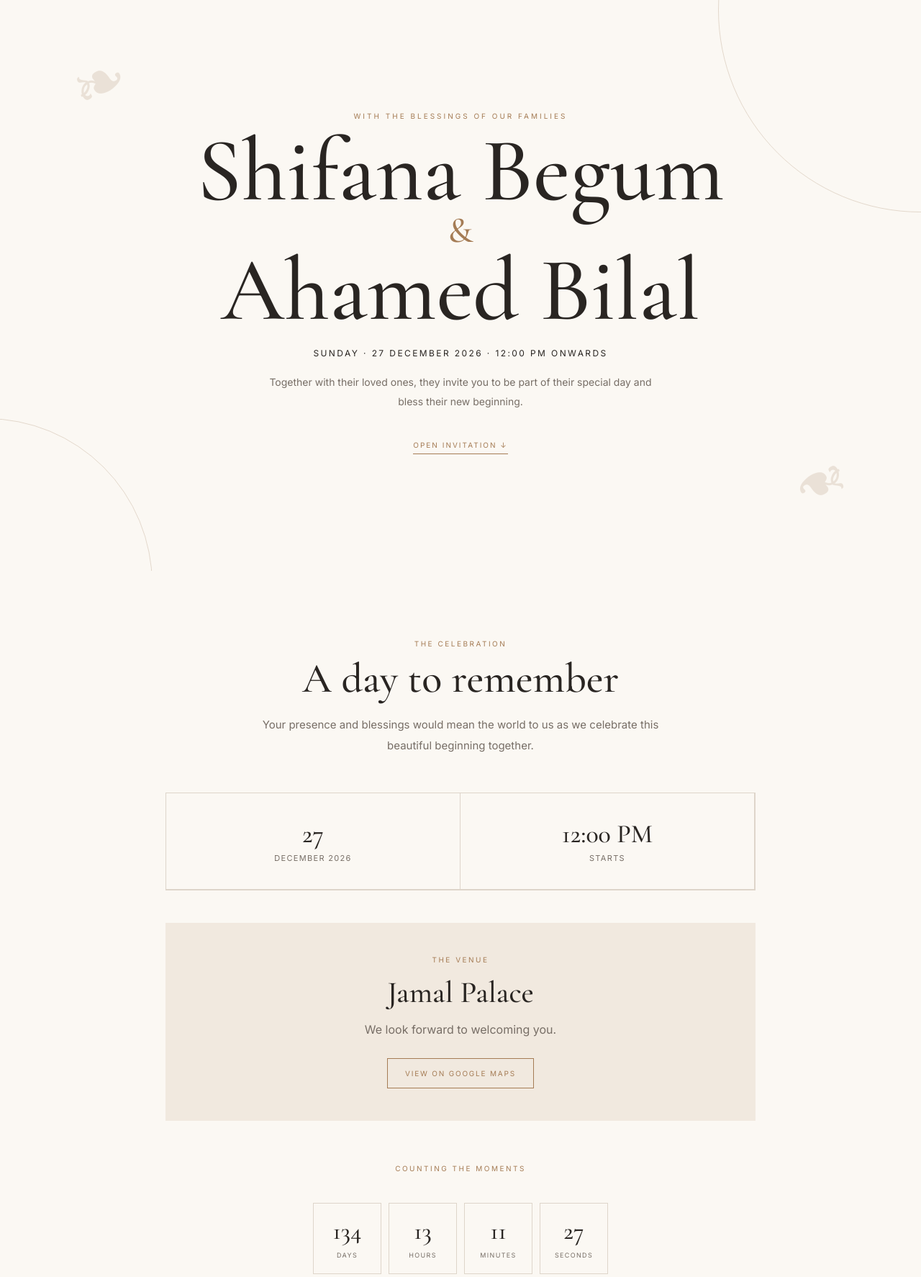
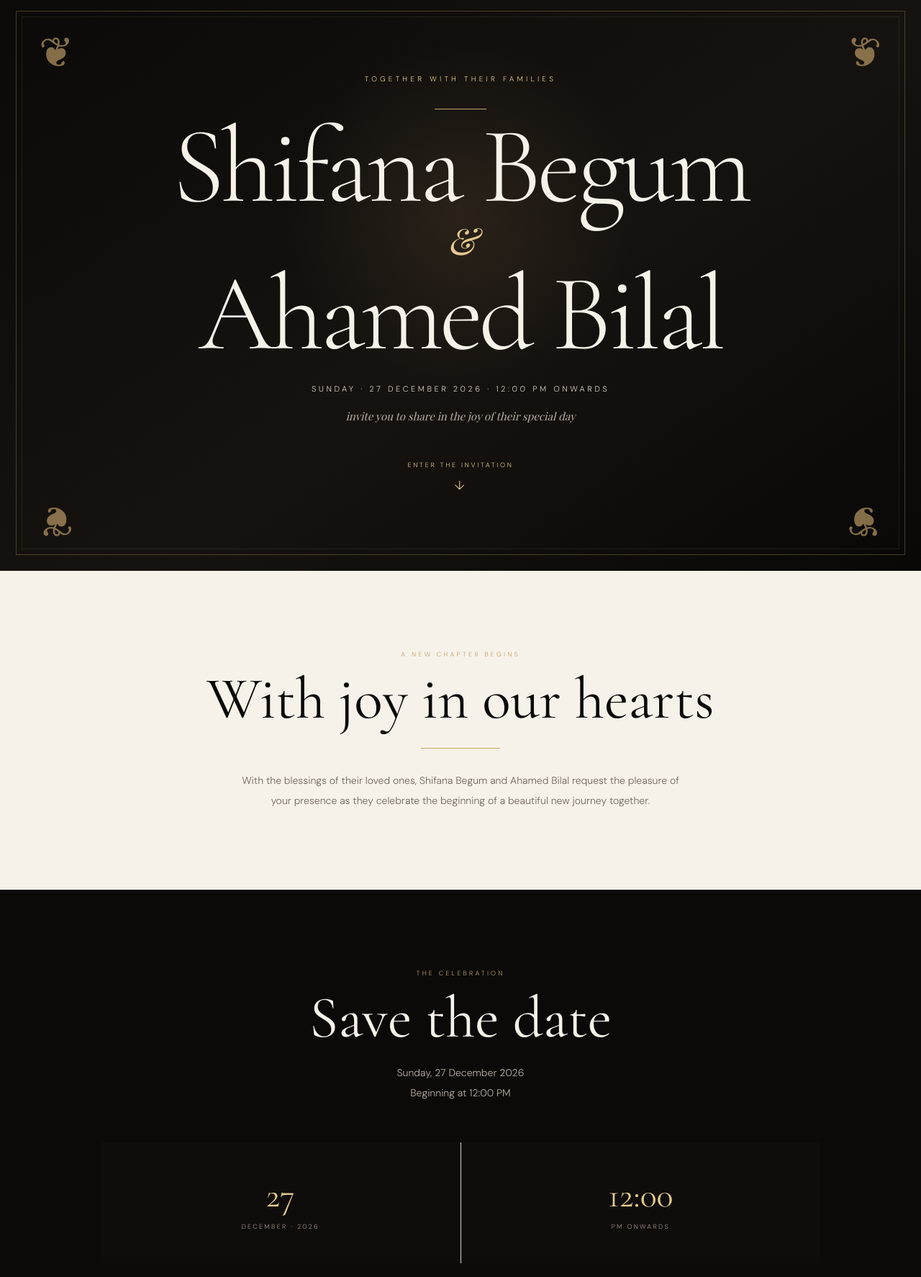
Before and after one commit to bilalahamed818-bit/Shifana-Bilal-wedding, a plain HTML site: page index.html in a window 1280 px wide. Shown: the part 7-1781 px from the top of the page at 72% size. Drawn offline with nearby package versions, Linux system fonts and the light colour scheme; a web font is replaced by a local one.

Commit message:
Add files via upload

```diff
--- a/index.html
+++ b/index.html
@@ -1,97 +1,154 @@
-<!doctype html>
+<!DOCTYPE html>
 <html lang="en">
 <head>
-<meta charset="utf-8">
-<meta name="viewport" content="width=device-width,initial-scale=1">
-<title>Shifana & Ahamed — Wedding Invitation</title>
-<meta name="description" content="Wedding invitation for Shifana Begum & Ahamed Bilal — 27 December 2026">
+<meta charset="UTF-8">
+<meta name="viewport" content="width=device-width, initial-scale=1.0">
+<meta name="theme-color" content="#0c0b0a">
+<meta name="description" content="The wedding invitation of Shifana Begum and Ahamed Bilal">
+<title>Shifana & Ahamed | Wedding Invitation</title>
+<link rel="preconnect" href="https://fonts.googleapis.com">
+<link rel="preconnect" href="https://fonts.gstatic.com" crossorigin>
+<link href="https://fonts.googleapis.com/css2?family=Cormorant+Garamond:wght@300;400;500;600&family=DM+Sans:wght@300;400;500&family=Playfair+Display:ital,wght@0,400;1,400&display=swap" rel="stylesheet">
 <style>
-@import url('https://fonts.googleapis.com/css2?family=Cormorant+Garamond:wght@400;500;600&family=Inter:wght@300;400;500;600&display=swap');
-:root{--bg:#fbf8f3;--ink:#292522;--soft:#776e66;--gold:#a57c55;--line:#ded5ca;--cream:#f1e9df}
-*{box-sizing:border-box}html{scroll-behavior:smooth}body{margin:0;background:var(--bg);color:var(--ink);font-family:Inter,sans-serif}
-.hero{min-height:100svh;display:flex;align-items:center;justify-content:center;text-align:center;padding:30px 20px;position:relative;overflow:hidden}
-.hero:before,.hero:after{content:"";position:absolute;border:1px solid #d9cbbb;border-radius:50%;opacity:.7}
-.hero:before{width:560px;height:560px;right:-280px;top:-260px}.hero:after{width:460px;height:460px;left:-250px;bottom:-250px}
-.leaf{position:absolute;font-family:"Cormorant Garamond";font-size:90px;color:#cdb9a4;opacity:.35;line-height:1;transform:rotate(-25deg)}
-.l1{top:10%;left:8%}.l2{bottom:10%;right:8%;transform:rotate(155deg)}
-.content{max-width:850px;position:relative;z-index:2;animation:rise 1.1s ease both}
-@keyframes rise{from{opacity:0;transform:translateY(25px)}to{opacity:1;transform:none}}
-.kicker{text-transform:uppercase;letter-spacing:.3em;font-size:10px;color:var(--gold);margin-bottom:25px}
-.names{font-family:"Cormorant Garamond",serif;font-size:clamp(65px,12vw,125px);line-height:.72;font-weight:500;margin:0}
-.names span{display:block}.and{font-size:.4em;color:var(--gold);margin:20px 0}
-.date{font-size:12px;letter-spacing:.2em;text-transform:uppercase;margin-top:35px}
-.invite{margin:20px auto 0;max-width:540px;color:var(--soft);font-size:14px;line-height:1.9}
-.scroll{display:inline-block;margin-top:40px;color:var(--gold);text-decoration:none;font-size:10px;letter-spacing:.2em;text-transform:uppercase;border-bottom:1px solid var(--gold);padding-bottom:6px}
-section{padding:95px 20px}.inner{max-width:820px;margin:auto;text-align:center}
-h2{font:500 58px/1 "Cormorant Garamond",serif;margin:0 0 20px}.kicker2{color:var(--gold);letter-spacing:.25em;font-size:10px;text-transform:uppercase;margin-bottom:14px}
-.message{max-width:600px;margin:auto;color:var(--soft);line-height:1.95;font-size:15px}
-.grid{display:grid;grid-template-columns:repeat(2,1fr);margin-top:50px;border:1px solid var(--line)}
-.box{padding:35px 20px;border:1px solid var(--line);margin:-1px 0 0 -1px}.box strong{display:block;font:500 36px "Cormorant Garamond",serif}.box small{color:var(--soft);font-size:11px;letter-spacing:.12em;text-transform:uppercase}
-.venue{margin-top:45px;background:var(--cream);padding:45px 20px}.venue h3{font:500 42px "Cormorant Garamond",serif;margin:10px}.venue p{color:var(--soft)}
-.btn{display:inline-block;margin-top:14px;padding:14px 24px;border:1px solid var(--gold);color:var(--gold);text-decoration:none;font-size:10px;letter-spacing:.18em;text-transform:uppercase}
-.btn:hover{background:var(--gold);color:#fff}
-.countdown{display:flex;justify-content:center;gap:10px;margin-top:42px;flex-wrap:wrap}.count{min-width:95px;padding:18px 10px;border:1px solid var(--line)}.count b{font:500 34px "Cormorant Garamond",serif;display:block}.count span{font-size:9px;color:var(--soft);letter-spacing:.15em;text-transform:uppercase}
-.closing{background:#f1ebe4}.closing h2{font-size:70px}.closing p{color:var(--soft)}
-footer{text-align:center;padding:25px;color:#968c82;font-size:9px;letter-spacing:.18em}
-@media(max-width:560px){.grid{grid-template-columns:1fr}.names{font-size:65px}.hero:before{width:400px;height:400px}.hero:after{width:330px;height:330px}}
+:root{
+  --black:#0b0a09;--black2:#12100e;--ivory:#f7f2e9;--muted:#bcb2a5;
+  --gold:#c6a46a;--gold2:#e5c98e;--line:rgba(198,164,106,.32);
+}
+*{box-sizing:border-box}html{scroll-behavior:smooth}
+body{margin:0;background:var(--black);color:var(--ivory);font-family:"DM Sans",sans-serif;font-weight:300}
+a{color:inherit}.serif{font-family:"Cormorant Garamond",serif}
+.hero{min-height:100svh;position:relative;display:flex;align-items:center;justify-content:center;overflow:hidden;background:
+radial-gradient(circle at 50% 38%,rgba(198,164,106,.12),transparent 30%),
+linear-gradient(145deg,#0b0a09,#16120f 55%,#090807)}
+.hero:before{content:"";position:absolute;inset:22px;border:1px solid var(--line);pointer-events:none}
+.hero:after{content:"";position:absolute;inset:30px;border:1px solid rgba(198,164,106,.12);pointer-events:none}
+.ornament{position:absolute;color:var(--gold);opacity:.65;font-family:"Cormorant Garamond",serif;font-size:58px}
+.o1{top:46px;left:54px}.o2{top:46px;right:54px;transform:scaleX(-1)}
+.o3{bottom:35px;left:54px;transform:rotate(180deg)}.o4{bottom:35px;right:54px;transform:rotate(180deg) scaleX(-1)}
+.hero-content{position:relative;z-index:2;text-align:center;width:min(900px,90%);padding:50px 20px}
+.pre{font-size:10px;letter-spacing:.42em;text-transform:uppercase;color:var(--gold2);margin-bottom:35px}
+.small-line{width:72px;height:1px;background:var(--gold);margin:0 auto 28px}
+.names{font-family:"Cormorant Garamond",serif;font-size:clamp(68px,14vw,150px);line-height:.68;font-weight:300;letter-spacing:-.035em;margin:0}
+.names .and{font-family:"Playfair Display",serif;font-style:italic;font-size:.34em;color:var(--gold2);display:block;line-height:1;margin:26px 0}
+.hero-date{font-size:11px;letter-spacing:.32em;text-transform:uppercase;color:#ddd2c4;margin-top:46px}
+.hero-sub{font-family:"Playfair Display",serif;font-style:italic;color:var(--muted);font-size:15px;margin:18px auto 0;max-width:560px;line-height:1.8}
+.scroll{display:inline-flex;flex-direction:column;gap:10px;margin-top:48px;text-decoration:none;color:var(--gold2);font-size:9px;letter-spacing:.3em;text-transform:uppercase}
+.scroll i{font-style:normal;font-size:17px;animation:bob 1.8s infinite}
+@keyframes bob{50%{transform:translateY(5px)}}
+.reveal{opacity:0;transform:translateY(24px);transition:1s ease}.reveal.show{opacity:1;transform:none}
+section{position:relative;padding:110px 22px;background:var(--ivory);color:var(--black)}
+.dark{background:var(--black);color:var(--ivory)}
+.container{max-width:1000px;margin:auto}
+.center{text-align:center}.eyebrow{font-size:9px;letter-spacing:.35em;text-transform:uppercase;color:var(--gold);margin-bottom:20px}
+h2{font-family:"Cormorant Garamond",serif;font-size:clamp(52px,8vw,82px);font-weight:400;line-height:.9;margin:0 0 24px}
+.copy{max-width:620px;margin:auto;color:#6f665e;line-height:2;font-size:14px}
+.dark .copy{color:var(--muted)}
+.gold-rule{width:110px;height:1px;background:var(--gold);margin:30px auto}
+.details{display:grid;grid-template-columns:1fr 1fr;gap:1px;background:#d8cec1;margin-top:55px}
+.detail{background:var(--ivory);padding:45px 20px;text-align:center}.detail .big{font-family:"Cormorant Garamond";font-size:48px;font-weight:400}.detail .label{font-size:9px;letter-spacing:.25em;text-transform:uppercase;color:#7c7167;margin-top:8px}
+.venue-wrap{margin-top:70px;border:1px solid #d6cabb;padding:8px}.venue{padding:58px 20px;border:1px solid #ded5c9;text-align:center}.venue-name{font:400 48px "Cormorant Garamond";margin:12px}.venue-note{color:#756b62;font-size:13px;line-height:1.8}
+.btn{display:inline-block;margin-top:22px;border:1px solid var(--gold);padding:14px 26px;text-decoration:none;color:#85653b;font-size:9px;letter-spacing:.25em;text-transform:uppercase;transition:.25s}.btn:hover{background:var(--gold);color:white}
+.count-section{background:linear-gradient(135deg,#15120f,#0b0a09)}
+.countdown{display:flex;justify-content:center;flex-wrap:wrap;gap:12px;margin-top:45px}.counter{width:112px;padding:23px 8px;border:1px solid var(--line);background:rgba(255,255,255,.02)}.counter b{display:block;font:400 44px "Cormorant Garamond";color:var(--gold2)}.counter span{font-size:8px;letter-spacing:.23em;text-transform:uppercase;color:#a99d8d}
+.family{padding-top:95px;padding-bottom:95px}.family-grid{display:grid;grid-template-columns:1fr 1fr;gap:40px;margin-top:50px}.family-card{text-align:center;padding:30px;border-top:1px solid #d6cabb}.family-card .name{font:400 31px "Cormorant Garamond";margin-top:10px}.family-card small{color:#81766c;font-size:9px;letter-spacing:.18em;text-transform:uppercase}
+.final{min-height:75svh;display:grid;place-items:center;text-align:center;background:var(--black);position:relative;overflow:hidden}.final:before{content:"";position:absolute;width:480px;height:480px;border:1px solid var(--line);border-radius:50%}.final-inner{position:relative;z-index:1}.final .names-small{font:400 clamp(48px,9vw,90px) "Cormorant Garamond";line-height:.75}.final .and{font:italic 28px "Playfair Display";color:var(--gold2);margin:22px}.final p{color:var(--muted);font-family:"Playfair Display";font-style:italic;font-size:14px}
+footer{text-align:center;padding:24px;background:#080706;color:#756c61;font-size:8px;letter-spacing:.25em;text-transform:uppercase}
+@media(max-width:600px){
+.hero:before{inset:14px}.hero:after{inset:20px}.ornament{font-size:38px}.o1{top:26px;left:30px}.o2{top:26px;right:30px}.o3{bottom:25px;left:30px}.o4{bottom:25px;right:30px}
+.names{font-size:68px}.hero-date{line-height:1.8}.details,.family-grid{grid-template-columns:1fr}.detail{padding:35px 15px}.venue-name{font-size:42px}.counter{width:92px}.counter b{font-size:38px}
+}
 </style>
 </head>
 <body>
 <header class="hero">
-  <div class="leaf l1">❧</div><div class="leaf l2">❧</div>
-  <div class="content">
-    <div class="kicker">With the blessings of our families</div>
+  <div class="ornament o1">❦</div><div class="ornament o2">❦</div><div class="ornament o3">❦</div><div class="ornament o4">❦</div>
+  <div class="hero-content">
+    <div class="pre">Together with their families</div>
+    <div class="small-line"></div>
     <h1 class="names"><span>Shifana Begum</span><span class="and">&amp;</span><span>Ahamed Bilal</span></h1>
-    <div class="date">Sunday · 27 December 2026 · 12:00 PM onwards</div>
-    <p class="invite">Together with their loved ones, they invite you to be part of their special day and bless their new beginning.</p>
-    <a class="scroll" href="#details">Open Invitation ↓</a>
+    <div class="hero-date">Sunday · 27 December 2026 · 12:00 PM onwards</div>
+    <div class="hero-sub">invite you to share in the joy of their special day</div>
+    <a class="scroll" href="#welcome">Enter the invitation <i>↓</i></a>
   </div>
 </header>
 
-<section id="details">
-<div class="inner">
-  <div class="kicker2">The celebration</div>
-  <h2>A day to remember</h2>
-  <p class="message">Your presence and blessings would mean the world to us as we celebrate this beautiful beginning together.</p>
-  <div class="grid">
-    <div class="box"><strong>27</strong><small>December 2026</small></div>
-    <div class="box"><strong>12:00 PM</strong><small>Starts</small></div>
+<section id="welcome">
+  <div class="container center reveal">
+    <div class="eyebrow">A new chapter begins</div>
+    <h2>With joy in our hearts</h2>
+    <div class="gold-rule"></div>
+    <p class="copy">With the blessings of their loved ones, Shifana Begum and Ahamed Bilal request the pleasure of your presence as they celebrate the beginning of a beautiful new journey together.</p>
   </div>
-  <div class="venue">
-    <div class="kicker2">The venue</div>
-    <h3>Jamal Palace</h3>
-    <p>We look forward to welcoming you.</p>
-    <a class="btn" href="https://g.co/kgs/HHfaZW" target="_blank" rel="noopener">View on Google Maps</a>
-  </div>
-  <div class="kicker2" style="margin-top:60px">Counting the moments</div>
-  <div class="countdown">
-    <div class="count"><b id="days">—</b><span>Days</span></div>
-    <div class="count"><b id="hours">—</b><span>Hours</span></div>
-    <div class="count"><b id="mins">—</b><span>Minutes</span></div>
-    <div class="count"><b id="secs">—</b><span>Seconds</span></div>
-  </div>
-</div>
 </section>
 
-<section class="closing">
-<div class="inner">
-  <div class="kicker2">With love</div>
-  <h2>See you there</h2>
-  <p>Shifana &amp; Ahamed</p>
-</div>
+<section class="dark">
+  <div class="container center reveal">
+    <div class="eyebrow">The celebration</div>
+    <h2>Save the date</h2>
+    <p class="copy">Sunday, 27 December 2026<br>Beginning at 12:00 PM</p>
+    <div class="details">
+      <div class="detail" style="background:#0f0d0b"><div class="big" style="color:#e5c98e">27</div><div class="label" style="color:#9f9384">December · 2026</div></div>
+      <div class="detail" style="background:#0f0d0b"><div class="big" style="color:#e5c98e">12:00</div><div class="label" style="color:#9f9384">PM onwards</div></div>
+    </div>
+  </div>
 </section>
-<footer>WEDDING INVITATION · 27.12.2026</footer>
+
+<section>
+  <div class="container reveal">
+    <div class="venue-wrap"><div class="venue">
+      <div class="eyebrow">The venue</div>
+      <div class="venue-name">Jamal Palace</div>
+      <p class="venue-note">We would be honoured by your presence and blessings.<br>We look forward to celebrating this beautiful day with you.</p>
+      <a class="btn" href="https://g.co/kgs/HHfaZW" target="_blank" rel="noopener">Open location</a>
+    </div></div>
+  </div>
+</section>
+
+<section class="count-section dark">
+  <div class="container center reveal">
+    <div class="eyebrow">Until we celebrate</div>
+    <h2>Counting every moment</h2>
+    <div class="countdown">
+      <div class="counter"><b id="days">--</b><span>Days</span></div>
+      <div class="counter"><b id="hours">--</b><span>Hours</span></div>
+      <div class="counter"><b id="mins">--</b><span>Minutes</span></div>
+      <div class="counter"><b id="secs">--</b><span>Seconds</span></div>
+    </div>
+  </div>
+</section>
+
+<section class="family">
+  <div class="container center reveal">
+    <div class="eyebrow">With the blessings of family</div>
+    <h2>Our families</h2>
+    <div class="family-grid">
+      <div class="family-card"><small>Family</small><div class="name">Jamal Mohamed</div></div>
+      <div class="family-card"><small>Family</small><div class="name">Mumthaj Begum</div></div>
+    </div>
+  </div>
+</section>
+
+<section class="final">
+  <div class="final-inner reveal">
+    <div class="eyebrow">With love</div>
+    <div class="names-small">Shifana</div><div class="and">&amp;</div><div class="names-small">Ahamed</div>
+    <p>We can't wait to celebrate with you.</p>
+  </div>
+</section>
+<footer>SHIFANA &amp; AHAMED · 27.12.2026 · WEDDING INVITATION</footer>
 
 <script>
-const target=new Date("2026-12-27T12:00:00+05:30").getTime();
+const target = new Date("2026-12-27T12:00:00+05:30").getTime();
 function tick(){
- const d=Math.max(0,target-Date.now());
- document.getElementById("days").textContent=Math.floor(d/86400000);
- document.getElementById("hours").textContent=Math.floor(d/3600000)%24;
- document.getElementById("mins").textContent=Math.floor(d/60000)%60;
- document.getElementById("secs").textContent=Math.floor(d/1000)%60;
+  const d=Math.max(0,target-Date.now());
+  document.getElementById("days").textContent=Math.floor(d/86400000);
+  document.getElementById("hours").textContent=String(Math.floor(d/3600000)%24).padStart(2,"0");
+  document.getElementById("mins").textContent=String(Math.floor(d/60000)%60).padStart(2,"0");
+  document.getElementById("secs").textContent=String(Math.floor(d/1000)%60).padStart(2,"0");
 }
 tick();setInterval(tick,1000);
+const io=new IntersectionObserver(es=>es.forEach(e=>{if(e.isIntersecting)e.target.classList.add("show")}),{threshold:.15});
+document.querySelectorAll(".reveal").forEach(e=>io.observe(e));
 </script>
 </body>
 </html>
```
